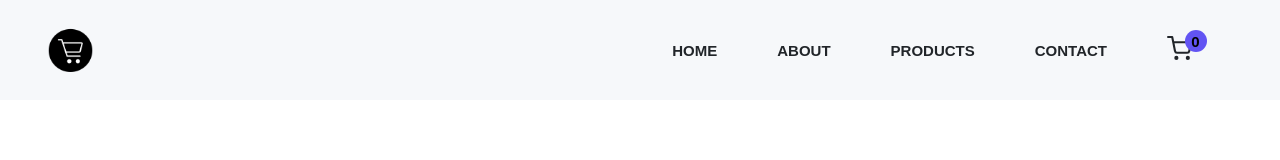
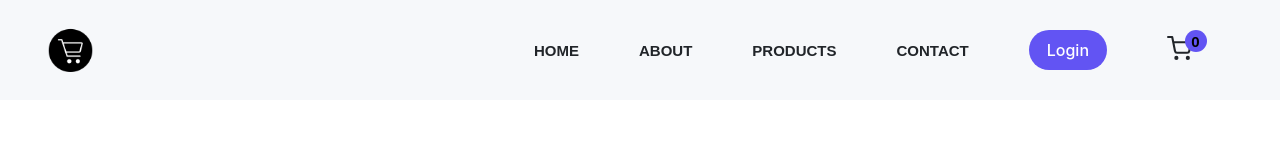
Before and after one commit to sarry7045/E-Commerce-Web-App, a React (Create React App) app: page /cart in a window 1280 px wide. Shown: the top 160 px of the page. Built offline with nearby package versions, Linux system fonts and the light colour scheme; no server answers.

Commit message:
Login-Logout

```diff
--- a/package.json
+++ b/package.json
@@ -3,7 +3,7 @@
   "version": "0.1.0",
   "private": true,
   "dependencies": {
-    "@auth0/auth0-react": "1.10.2",
+    "@auth0/auth0-react": "^1.12.0",
     "@testing-library/jest-dom": "^5.16.5",
     "@testing-library/react": "^13.4.0",
     "@testing-library/user-event": "^13.5.0",
--- a/src/Pages/Cart.jsx
+++ b/src/Pages/Cart.jsx
@@ -5,11 +5,14 @@ import CartItem from "../Components/CartItem";
 import { NavLink } from "react-router-dom";
 import { motion } from "framer-motion";
 import FormatPrice from "../Helpers/FormatPrice";
+import { useAuth0 } from "@auth0/auth0-react";
 
 const Cart = () => {
   const { cart, clearCart, total_amount, shipping_fee } = useCartContext();
   console.log("cart", cart);
   console.log("total_amount,shipping_fee", total_amount, shipping_fee);
+
+  const { isAuthenticated, user } = useAuth0();
 
   // if (cart.length === 0) {
   //   return (
@@ -21,6 +24,12 @@ const Cart = () => {
   return (
     <Wrapper>
       <div className="container">
+        {isAuthenticated && (
+          <div className="cart-user--profile">
+            {/* <img src={user.profile} alt={user.name} /> */}
+            <h2 className="cart-user--name">{user.name} Cart </h2>
+          </div>
+        )}
         <div className="cart_heading grid grid-five-column">
           <p>Item</p>
           <p className="cart-hide">Price</p>
--- a/src/Pages/Contact.jsx
+++ b/src/Pages/Contact.jsx
@@ -1,8 +1,10 @@
 import React from "react";
 import styled from "styled-components";
 import { motion } from "framer-motion";
+import { useAuth0 } from "@auth0/auth0-react";
 
 const Contact = () => {
+  const { isAuthenticated, user } = useAuth0();
   const Wrapper = styled.section`
     padding: 9rem 0 5rem 0;
     text-align: center;
@@ -62,6 +64,7 @@ const Contact = () => {
                 type="text"
                 placeholder="user name"
                 name="username"
+                value={isAuthenticated ? user.name : ""}
                 required
                 autoComplete="off"
               />
@@ -69,6 +72,7 @@ const Contact = () => {
               <input
                 type="email"
                 name="Email"
+                value={isAuthenticated ? user.email : ""}
                 placeholder="Email"
                 autoComplete="off"
                 required
--- a/src/Pages/Navbar.jsx
+++ b/src/Pages/Navbar.jsx
@@ -4,10 +4,13 @@ import { NavLink } from "react-router-dom";
 import { FiShoppingCart } from "react-icons/fi";
 import { CgMenu, CgClose } from "react-icons/cg";
 import { useCartContext } from "../Context/CartContext";
+import { useAuth0 } from "@auth0/auth0-react";
+import { motion } from "framer-motion";
 
 const Navbar = () => {
   const [menuIcon, setMenuIcon] = useState();
   const { total_item } = useCartContext();
+  const { loginWithRedirect, logout, isAuthenticated, user } = useAuth0();
   return (
     <MainHeader>
       <NavLink to="/">
@@ -56,6 +59,49 @@ const Navbar = () => {
                 Contact
               </NavLink>
             </li>
+
+            {isAuthenticated && <p> {user.name}</p>}
+
+            {isAuthenticated ? (
+              <li>
+                {/* <button
+                  onClick={() => logout({ returnTo: window.location.origin })}
+                >
+                  Log out
+                </button> */}
+
+                <motion.div
+                  whileHover={{ scale: 1.02 }}
+                  transition={{ type: "spring", stiffness: 1000, damping: 10 }}
+                >
+                  <button
+                    onClick={() => logout({ returnTo: window.location.origin })}
+                    className="addToCartButton"
+                    style={{ Size: "10rem" }}
+                  >
+                    Logout
+                  </button>
+                </motion.div>
+              </li>
+            ) : (
+              <li>
+                {/* <button onClick={() => loginWithRedirect()}>Log In</button> */}
+
+                <motion.div
+                  whileHover={{ scale: 1.02 }}
+                  transition={{ type: "spring", stiffness: 1000, damping: 10 }}
+                >
+                  <button
+                    onClick={() => loginWithRedirect()}
+                    className="addToCartButton"
+                    style={{ Size: "10rem" }}
+                  >
+                    Login
+                  </button>
+                </motion.div>
+              </li>
+            )}
+
             <li>
               <NavLink to="/cart" className="navbar-link cart-trolley--link">
                 <FiShoppingCart className="cart-trolley" />
--- a/src/index.js
+++ b/src/index.js
@@ -4,10 +4,16 @@ import App from "./App";
 import { AppProvider } from "./Context/ProductContext";
 import { FilterContextProvider } from "./Context/FilterContext";
 import { CartProvider } from "./Context/CartContext";
+import { Auth0Provider } from "@auth0/auth0-react";
 
 const root = ReactDOM.createRoot(document.getElementById("root"));
 root.render(
   <React.StrictMode>
+    <Auth0Provider
+      domain="dev-7uzmo2w38zkjgx5g.us.auth0.com"
+      clientId="oJkJDKp3betkUN2MHEEqJRYdzblYtWBD"
+      redirectUri={window.location.origin}
+    >
       <AppProvider>
         <FilterContextProvider>
           <CartProvider>
@@ -15,5 +21,6 @@ root.render(
           </CartProvider>
         </FilterContextProvider>
       </AppProvider>
+    </Auth0Provider>
   </React.StrictMode>
 );
```
Lines whose indentation alone changed are shown as unchanged.
